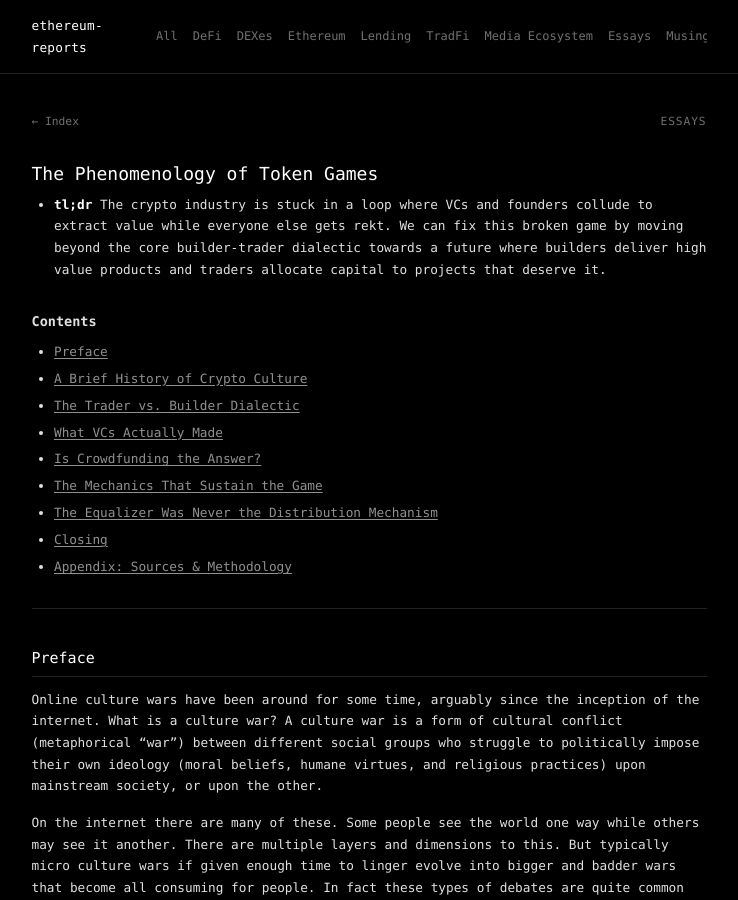
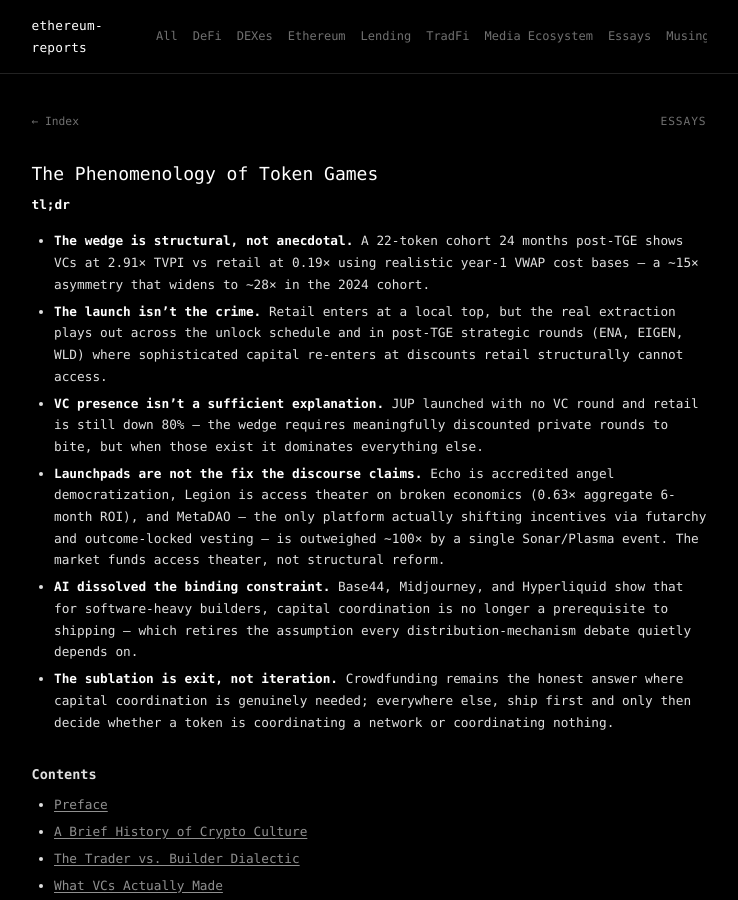
Before and after one commit to 0xapriori/ethereum-reports, a Jekyll site: the page built from essays/the-phenomenology-of-token-games-april-2026.md, in a window 1280 px wide and 900 px high. Shown: the whole window, without its empty margins (271-1009 px from the left). Built offline with Jekyll 4.4.1, drawn with Linux system fonts in a browser that asks for light colours.

Commit message:
New tl;dr reflecting current essay arc
Old single-paragraph tl;dr predated the empirical section, launchpad
reality check, and AI-equalizer ending. Replaced with a 6-bullet
tl;dr covering: the 15× VC/retail asymmetry, launch-isn't-the-crime
reframe, JUP control case, launchpad reality check, AI dissolving
the binding capital constraint, and the ship-first resolution.

Drafted via apriori-writer agent for voice consistency.

Co-Authored-By: Claude Opus 4.6 (1M context) <noreply@anthropic.com>

```diff
--- a/essays/the-phenomenology-of-token-games-april-2026.md
+++ b/essays/the-phenomenology-of-token-games-april-2026.md
@@ -6,7 +6,14 @@ author: "apriori (human), with Claude (editor)"
 
 # The Phenomenology of Token Games
 
-- **tl;dr** The crypto industry is stuck in a loop where VCs and founders collude to extract value while everyone else gets rekt. We can fix this broken game by moving beyond the core builder-trader dialectic towards a future where builders deliver high value products and traders allocate capital to projects that deserve it.
+**tl;dr**
+
+- **The wedge is structural, not anecdotal.** A 22-token cohort 24 months post-TGE shows VCs at 2.91× TVPI vs retail at 0.19× using realistic year-1 VWAP cost bases — a ~15× asymmetry that widens to ~28× in the 2024 cohort.
+- **The launch isn't the crime.** Retail enters at a local top, but the real extraction plays out across the unlock schedule and in post-TGE strategic rounds (ENA, EIGEN, WLD) where sophisticated capital re-enters at discounts retail structurally cannot access.
+- **VC presence isn't a sufficient explanation.** JUP launched with no VC round and retail is still down 80% — the wedge requires meaningfully discounted private rounds to bite, but when those exist it dominates everything else.
+- **Launchpads are not the fix the discourse claims.** Echo is accredited angel democratization, Legion is access theater on broken economics (0.63× aggregate 6-month ROI), and MetaDAO — the only platform actually shifting incentives via futarchy and outcome-locked vesting — is outweighed ~100× by a single Sonar/Plasma event. The market funds access theater, not structural reform.
+- **AI dissolved the binding constraint.** Base44, Midjourney, and Hyperliquid show that for software-heavy builders, capital coordination is no longer a prerequisite to shipping — which retires the assumption every distribution-mechanism debate quietly depends on.
+- **The sublation is exit, not iteration.** Crowdfunding remains the honest answer where capital coordination is genuinely needed; everywhere else, ship first and only then decide whether a token is coordinating a network or coordinating nothing.
 
 ### Contents
 
```
